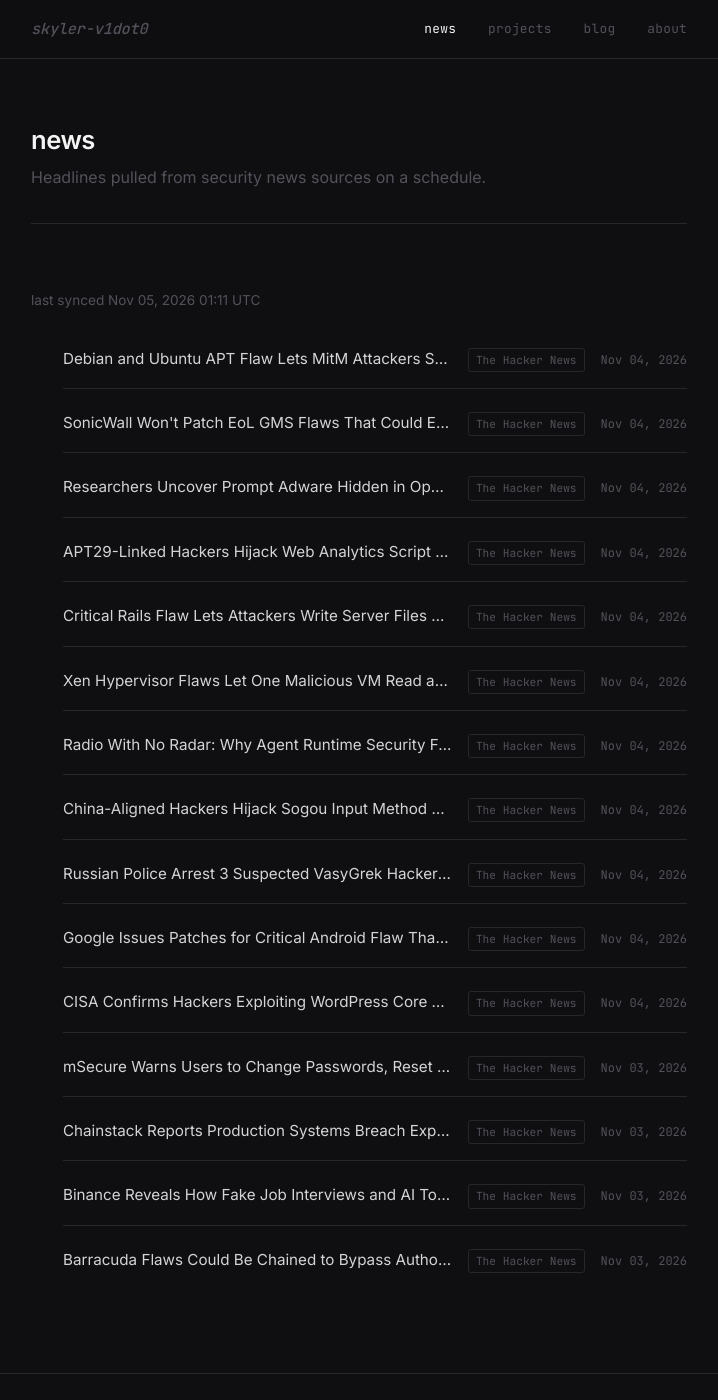
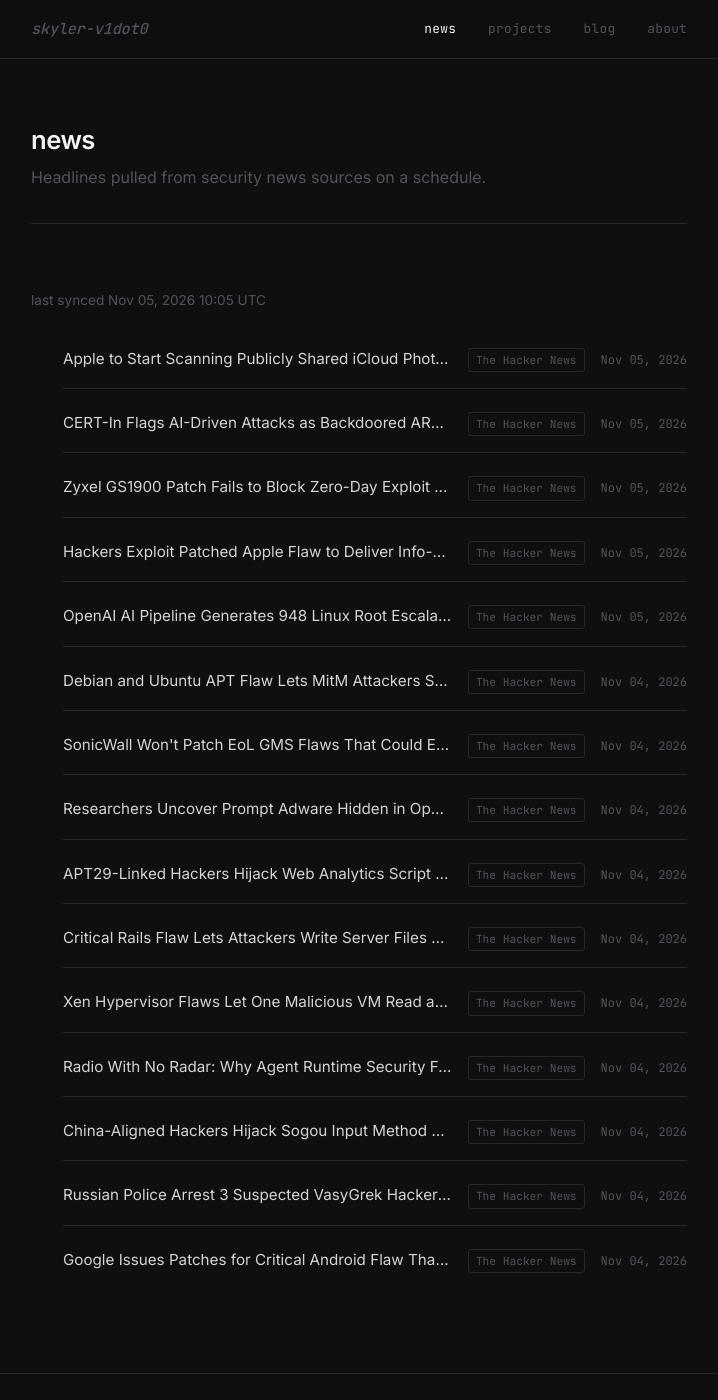
Before and after one commit to skyler-v1dot0/personal-site, a Jekyll site: the page built from news.html, in a window 1280 px wide and 1400 px high. Shown: the whole window, without its empty margins (281-999 px from the left). Built offline with Jekyll 4.4.1, drawn with Linux system fonts in a browser that asks for light colours.

Commit message:
chore: sync news feed [skip ci]

```diff
--- a/_data/news.yml
+++ b/_data/news.yml
@@ -1,6 +1,31 @@
 ---
-updated_at: '2026-11-05T01:11:21Z'
+updated_at: '2026-11-05T10:05:45Z'
 items:
+- title: Apple to Start Scanning Publicly Shared iCloud Photos and Files for Harmful
+    Content
+  url: https://thehackernews.com/2026/11/apple-to-start-scanning-publicly-shared.html
+  source: The Hacker News
+  published: '2026-11-05T09:13:28Z'
+- title: CERT-In Flags AI-Driven Attacks as Backdoored ARTEX Exposes 62 Consoles to
+    Root Access
+  url: https://thehackernews.com/2026/11/backdoored-docker-image-for-artex-ai.html
+  source: The Hacker News
+  published: '2026-11-05T08:42:03Z'
+- title: Zyxel GS1900 Patch Fails to Block Zero-Day Exploit Allowing Root Command
+    Execution
+  url: https://thehackernews.com/2026/11/zyxel-gs1900-patch-fails-to-block-zero.html
+  source: The Hacker News
+  published: '2026-11-05T07:06:33Z'
+- title: Hackers Exploit Patched Apple Flaw to Deliver Info-Stealing Malware, CISA
+    Says
+  url: https://thehackernews.com/2026/11/hackers-exploit-patched-apple-flaw-to.html
+  source: The Hacker News
+  published: '2026-11-05T05:17:04Z'
+- title: OpenAI AI Pipeline Generates 948 Linux Root Escalation Exploits in 30-Hour
+    Run
+  url: https://thehackernews.com/2026/11/openai-ai-pipeline-generates-948-linux.html
+  source: The Hacker News
+  published: '2026-11-05T04:31:16Z'
 - title: Debian and Ubuntu APT Flaw Lets MitM Attackers Swap Verified Packages and
     Run Code as Root
   url: https://thehackernews.com/2026/11/debian-and-ubuntu-apt-flaw-lets-mitm.html
@@ -48,26 +73,3 @@ items:
   url: https://thehackernews.com/2026/11/google-patches-critical-android-flaw.html
   source: The Hacker News
   published: '2026-11-04T07:46:15Z'
-- title: CISA Confirms Hackers Exploiting WordPress Core Flaw During Software Upgrades
-  url: https://thehackernews.com/2026/11/cisa-confirms-hackers-exploiting.html
-  source: The Hacker News
-  published: '2026-11-04T05:43:11Z'
-- title: mSecure Warns Users to Change Passwords, Reset 2FA and Passkeys After Suspicious
-    Activity
-  url: https://thehackernews.com/2026/11/msecure-warns-users-to-change-passwords.html
-  source: The Hacker News
-  published: '2026-11-03T18:46:38Z'
-- title: Chainstack Reports Production Systems Breach Exposing Customer Data and Password
-    Hashes
-  url: https://thehackernews.com/2026/11/chainstack-reports-production-systems.html
-  source: The Hacker News
-  published: '2026-11-03T18:16:19Z'
-- title: Binance Reveals How Fake Job Interviews and AI Tool Abuse Led to $6.43 Billion
-    Theft
-  url: https://thehackernews.com/2026/11/binance-reveals-how-fake-job-interviews.html
-  source: The Hacker News
-  published: '2026-11-03T16:55:58Z'
-- title: Barracuda Flaws Could Be Chained to Bypass Authorization and Gain Root Access
-  url: https://thehackernews.com/2026/11/barracuda-flaws-could-be-chained-to.html
-  source: The Hacker News
-  published: '2026-11-03T15:59:19Z'
```
